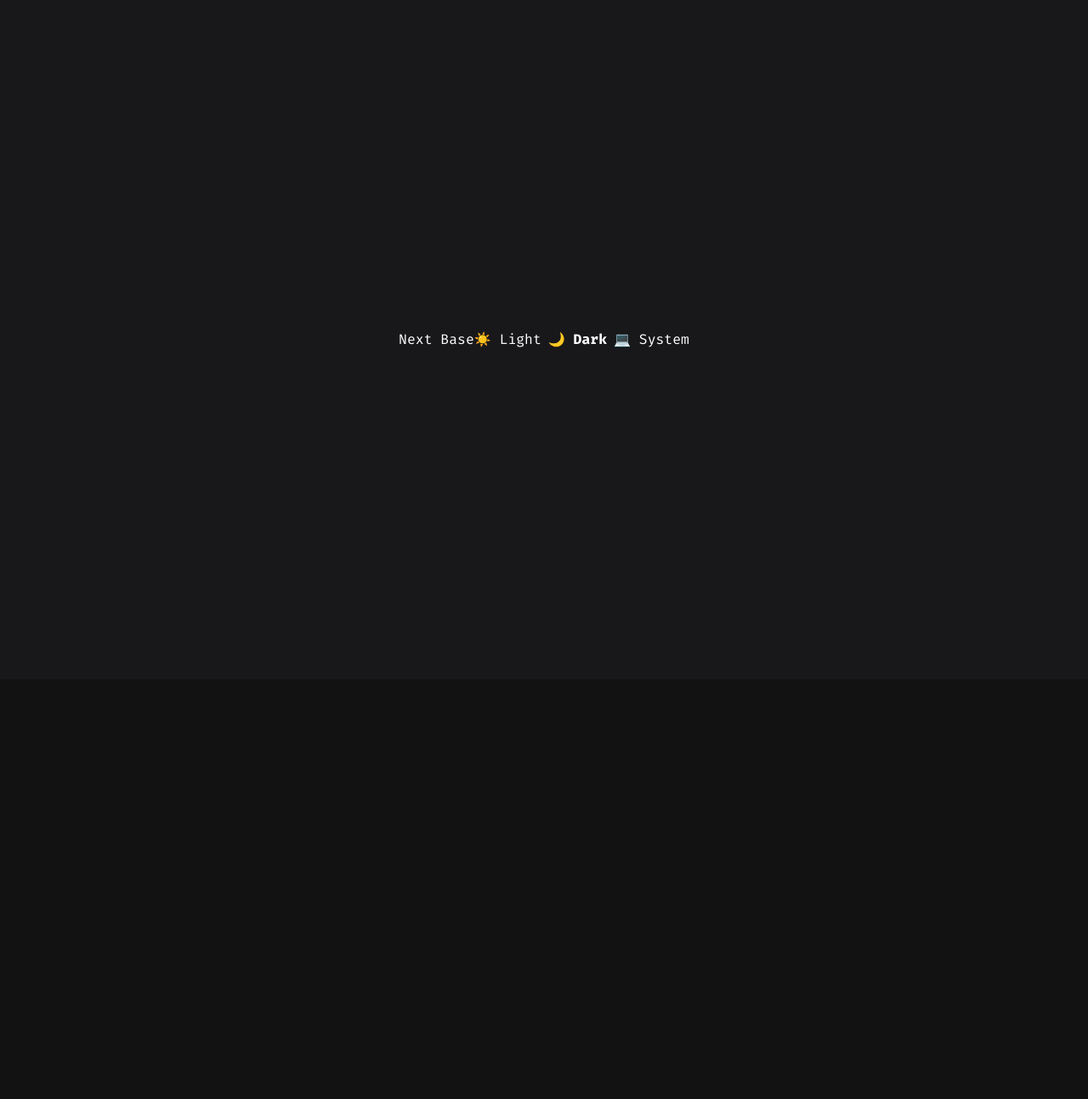
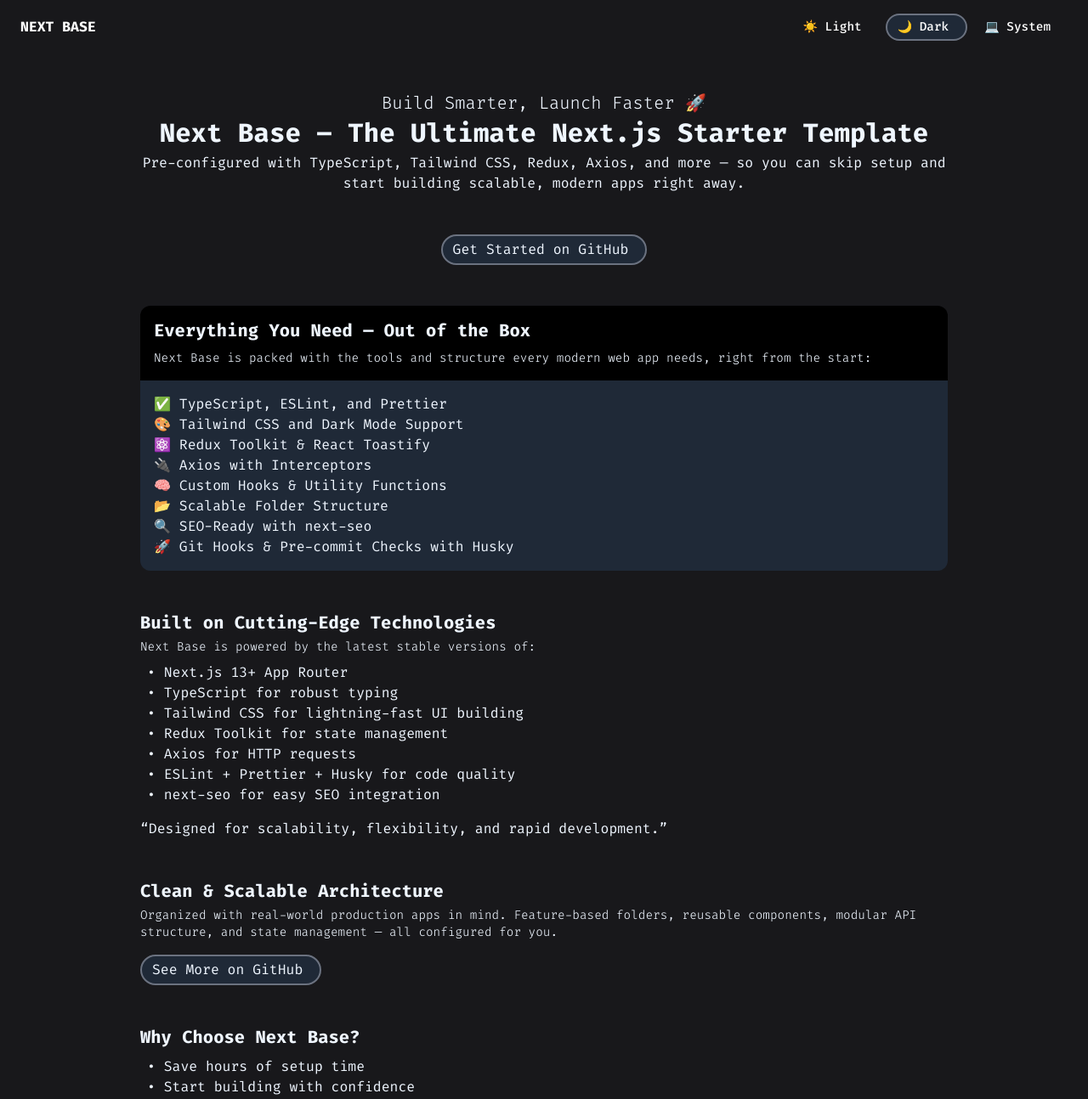
Before and after one commit to alihoushngi/Next-Base, a Next.js app: page / in a window 1280 px wide. Shown: the top 1294 px of the page at 85% size. Before the commit the page ends 800 px from the top, so only its background shows below. Built offline with nearby package versions, Linux system fonts and the light colour scheme.

Commit message:
landing page done

```diff
--- a/src/app/page.tsx
+++ b/src/app/page.tsx
@@ -1,10 +1,16 @@
 import { ThemeSwitcher } from "@/components/shared/ThemeSwitcher";
+import LandingPage from "@/components/ui/LandingPage/LandingPage";
 
 export default function Home() {
   return (
-    <div className="min-h-screen flex justify-center items-center bg-white text-black dark:bg-zinc-900 dark:text-white">
-      <h1 className="">Next Base</h1>
-      <ThemeSwitcher />
+    <div className="bg-[#f5f7ff] text-black dark:bg-zinc-900 dark:text-white w-full">
+      <nav className="w-full flex justify-between items-center px-6 py-4">
+        <span className="uppercase font-black">Next Base</span>
+        <ThemeSwitcher />
+      </nav>
+      <div className="min-h-[calc(100vh-70px)] py-4">
+        <LandingPage />
+      </div>
     </div>
   );
 }
--- a/src/components/shared/ThemeSwitcher.tsx
+++ b/src/components/shared/ThemeSwitcher.tsx
@@ -14,22 +14,22 @@
   if (!mounted) return null;
 
   return (
-    <div className="flex items-center gap-2">
+    <div className="flex items-center gap-2 text-sm font-medium">
       <button
         onClick={() => setTheme("light")}
-        className={`${theme === "light" ? "font-bold" : ""}`}
+        className={`pl-3 pr-5 py-1 rounded-3xl transition-all duration-300 ${theme === "light" ? "border-blue-50 bg-white border-2 hover:border-blue-300 hover:bg-gray-50" : "hover:bg-white hover:text-black"}`}
       >
         ☀️ Light
       </button>
       <button
         onClick={() => setTheme("dark")}
-        className={`${theme === "dark" ? "font-bold" : ""}`}
+        className={`pl-3 pr-5 py-1 rounded-3xl transition-all duration-300 ${theme === "dark" ? "border-gray-500 bg-gray-800 border-2 hover:bg-black hover:text-white" : "hover:border-blue-300 hover:bg-gray-50 border-2 border-transparent"}`}
       >
         🌙 Dark
       </button>
       <button
         onClick={() => setTheme("system")}
-        className={`${theme === "system" ? "font-bold" : ""}`}
+        className={`pl-3 pr-5 py-1 rounded-3xl transition-all duration-300 ${theme === "system" ? "border-blue-800 text-white bg-blue-800 border-2" : "hover:bg-blue-800 hover:text-white"}`}
       >
         💻 System
       </button>
--- /dev/null
+++ b/src/components/ui/LandingPage/LandingPage.tsx
@@ -0,0 +1,140 @@
+import Link from "next/link";
+
+const LandingPage = () => {
+  return (
+    <section className="text-black dark:text-blue-50 text-center py-7 flex flex-col gap-12 max-w-[950px] m-auto">
+      <div className="flex flex-col gap-1 justify-center items-center">
+        <h2 className="font-light text-xl">Build Smarter, Launch Faster 🚀</h2>
+        <h1 className="font-black text-3xl">
+          Next Base – The Ultimate Next.js Starter Template
+        </h1>
+        <p>
+          Pre-configured with TypeScript, Tailwind CSS, Redux, Axios, and more —
+          so you can skip setup and start building scalable, modern apps right
+          away.
+        </p>
+      </div>
+      <Link
+        href="https://github.com/alihoushngi/Next-Base"
+        target="_blank"
+        aria-label="github link"
+        className="pl-3 pr-5 py-1 rounded-3xl w-fit m-auto transition-all duration-300 border-blue-50 bg-white border-2 hover:border-blue-300 hover:bg-gray-50 dark:hover:bg-black dark:hover:text-white dark:border-gray-500 dark:bg-gray-800"
+      >
+        Get Started on GitHub
+      </Link>
+      <div className="flex flex-col justify-center items-center w-full">
+        <div className="w-full text-left flex flex-col gap-2 justify-start bg-white dark:bg-black p-4 rounded-ss-xl rounded-se-xl">
+          <h3 className="font-bold text-xl">
+            Everything You Need — Out of the Box
+          </h3>
+          <p className="font-light text-sm">
+            Next Base is packed with the tools and structure every modern web
+            app needs, right from the start:
+          </p>
+        </div>
+        <div className="w-full dark:bg-gray-800 bg-slate-50 rounded-es-xl rounded-ee-xl p-4">
+          <ul className="text-left">
+            <li>✅ TypeScript, ESLint, and Prettier</li>
+            <li>🎨 Tailwind CSS and Dark Mode Support</li>
+            <li>⚛️ Redux Toolkit & React Toastify</li>
+            <li>🔌 Axios with Interceptors</li>
+            <li>🧠 Custom Hooks & Utility Functions</li>
+            <li>📂 Scalable Folder Structure</li>
+            <li>🔍 SEO-Ready with next-seo</li>
+            <li>🚀 Git Hooks & Pre-commit Checks with Husky</li>
+          </ul>
+        </div>
+      </div>
+      <div className="flex flex-col justify-center items-center w-full">
+        <div className="w-full text-left flex flex-col gap-1 justify-start">
+          <h3 className="font-bold text-xl">
+            Built on Cutting-Edge Technologies
+          </h3>
+          <p className="font-light text-sm">
+            Next Base is powered by the latest stable versions of:
+          </p>
+        </div>
+        <div className="w-full ps-2 pt-2">
+          <ul className="text-left">
+            <li> • Next.js 13+ App Router</li>
+            <li> • TypeScript for robust typing</li>
+            <li> • Tailwind CSS for lightning-fast UI building</li>
+            <li> • Redux Toolkit for state management</li>
+            <li> • Axios for HTTP requests</li>
+            <li> • ESLint + Prettier + Husky for code quality</li>
+            <li> • next-seo for easy SEO integration</li>
+          </ul>
+        </div>
+        <q className="mt-4 text-left w-full">
+          Designed for scalability, flexibility, and rapid development.
+        </q>
+      </div>
+      <div className="flex flex-col justify-center items-center w-full">
+        <div className="w-full text-left flex flex-col gap-1 justify-start">
+          <h3 className="font-bold text-xl">Clean & Scalable Architecture</h3>
+          <p className="font-light text-sm">
+            Organized with real-world production apps in mind. Feature-based
+            folders, reusable components, modular API structure, and state
+            management — all configured for you.
+          </p>
+        </div>
+        <div className="w-full mt-4 flex justify-start">
+          <Link
+            href="https://github.com/alihoushngi/Next-Base/tree/main/src"
+            target="_blank"
+            aria-label="github folders link"
+            className="pl-3 pr-5 py-1 rounded-3xl w-fit transition-all duration-300 border-blue-50 bg-white border-2 hover:border-blue-300 hover:bg-gray-50 dark:hover:bg-black dark:hover:text-white dark:border-gray-500 dark:bg-gray-800"
+          >
+            See More on GitHub
+          </Link>
+        </div>
+      </div>
+      <div className="flex flex-col justify-center items-center w-full">
+        <div className="w-full text-left flex flex-col gap-1 justify-start">
+          <h3 className="font-bold text-xl">Why Choose Next Base?</h3>
+        </div>
+        <div className="w-full ps-2 pt-2">
+          <ul className="text-left">
+            <li> • Save hours of setup time</li>
+            <li> • Start building with confidence</li>
+            <li> • Perfect for side-projects, startups, and SaaS products</li>
+            <li> • Modern and maintainable codebase</li>
+            <li> • Built by developers, for developers</li>
+          </ul>
+        </div>
+      </div>
+      <div className="flex flex-col justify-center items-center w-full">
+        <div className="w-full text-left flex flex-col gap-2 justify-start bg-white dark:bg-black p-4 rounded-ss-xl rounded-se-xl">
+          <h3 className="font-bold text-xl">Clone, Install, Launch</h3>
+        </div>
+        <div className="w-full dark:bg-gray-800 bg-slate-50 rounded-es-xl rounded-ee-xl p-4">
+          <ul className="text-left">
+            <li>git clone https://github.com/alihoushngi/Next-Base.git</li>
+            <li>cd next-base</li>
+            <li>npm install</li>
+            <li>npm run dev</li>
+          </ul>
+        </div>
+        <q className="mt-4 text-left w-full">
+          That’s it. Your project is ready to scale.
+        </q>
+      </div>
+      <div className="flex flex-col justify-center items-center w-full">
+        <div className="w-full text-left flex flex-col gap-1 justify-start">
+          <h3 className="font-bold text-xl">What’s Coming Next?</h3>
+        </div>
+        <div className="w-full ps-2 pt-2">
+          <ul className="text-left">
+            <li>🔐 Built-in Authentication (with JWT)</li>
+            <li>🌍 Internationalization (i18n)</li>
+            <li>🧪 Unit & Integration Testing Setup</li>
+            <li>📄 SSG Support for SEO Content</li>
+            <li>📊 Analytics Integration (GA, Posthog)</li>
+          </ul>
+        </div>
+      </div>
+    </section>
+  );
+};
+
+export default LandingPage;
--- a/src/utils/seo.ts
+++ b/src/utils/seo.ts
@@ -1,7 +1,7 @@
 import type { Metadata } from "next";
 
 export const defaultMetadata: Metadata = {
-  title: "Next Base",
+  title: "Next Base | Skip setup. Start building. ⚡",
   description:
     "A powerful and developer-friendly boilerplate to jump start your Next.js projects with everything already configured — just clone and start building.",
   manifest: "/manifest.webmanifest",
```
Also changed, not shown: src/app/layout.tsx (+4 -4 lines), 1 other file (tests, documents, lock files or other folders).
